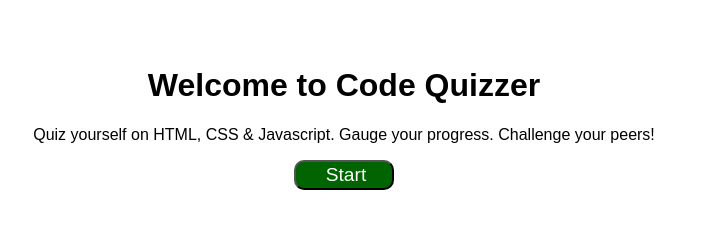
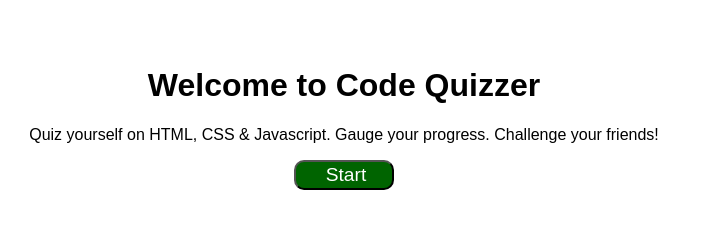
Before and after one commit to osbornroxas02/Code-Quizer, a plain HTML site: page index.html in a window 1280 px wide. Shown: the full height of the page, 296-1003 px from the left. Drawn offline with Linux system fonts and the light colour scheme.

Commit message:
html description fix

```diff
--- a/index.html
+++ b/index.html
@@ -20,7 +20,7 @@
     <main>
         <div class='intro'>
             <h1 class=>Welcome to Code Quizzer</h1>
-            <p>Quiz yourself on HTML, CSS & Javascript. Gauge your progress. Challenge your peers!</p>
+            <p>Quiz yourself on HTML, CSS & Javascript. Gauge your progress. Challenge your friends!</p>
             <button class='btn' id='startBtn'>Start</button>
         </div>
         <section id='question-block'>
```
